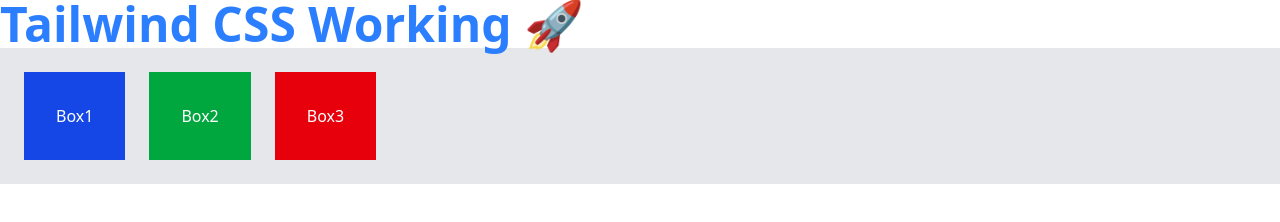
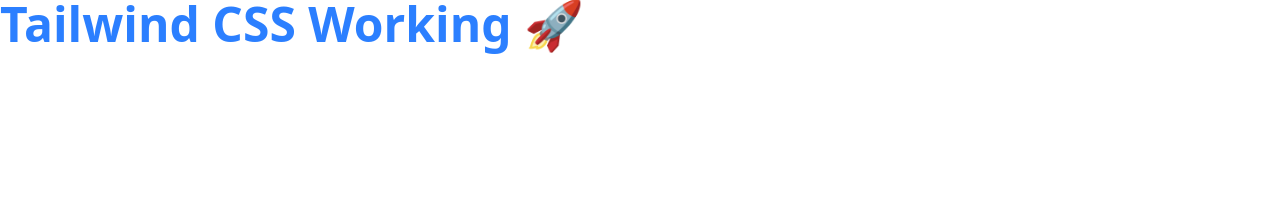
Before and after one commit to codexshivansh/tailwind-projects, a website: page index.html in a window 1280 px wide. Drawn offline with Linux system fonts and the light colour scheme.

Commit message:
2nd commit

```diff
--- a/index.html
+++ b/index.html
@@ -9,19 +9,5 @@
     <h1 class="text-5xl font-bold text-blue-500">
   Tailwind CSS Working 🚀
 </h1>
-<div class="flex gap-6 bg-gray-200 p-6">
 
-    <div class="bg-blue-700 text-white p-8">
-        Box1
-    </div>
-
-    <div class="bg-green-600 text-white p-8">
-        Box2
-    </div>
-
-    <div class="bg-red-600 text-white p-8">
-        Box3
-    </div>
-
-</div>
 </body>
```
